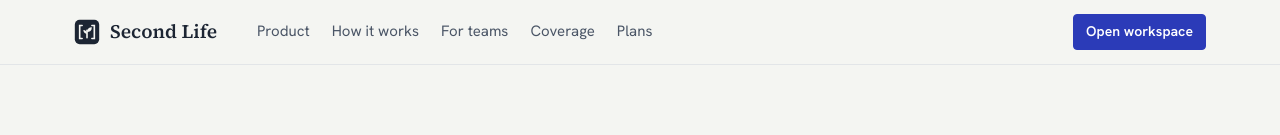
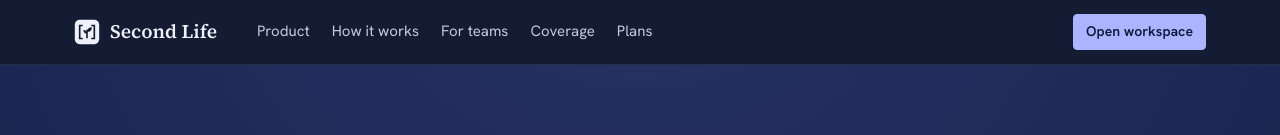
Before and after one commit to JyotbirLamba13/second-wind, a React (Vite) app: page / in a window 1280 px wide. Shown: the top 135 px of the page. Built offline with nearby package versions, Linux system fonts and the light colour scheme; no server answers.

Commit message:
Dark gradient hero and nav on the landing page

```diff
--- a/src/components/SiteChrome.tsx
+++ b/src/components/SiteChrome.tsx
@@ -1,9 +1,9 @@
 import { Link } from "react-router-dom";
 import { Brand, USPTO_PRO_BONO, USPTO_ROSTER } from "./ui";
 
-export function SiteNav() {
+export function SiteNav({ dark = false }: { dark?: boolean }) {
   return (
-    <header className="site-nav">
+    <header className={`site-nav ${dark ? "on-dark" : ""}`}>
       <div className="wrap">
         <Brand />
         <nav aria-label="Site">
--- a/src/pages/Landing.tsx
+++ b/src/pages/Landing.tsx
@@ -35,9 +35,9 @@ export function Landing() {
 
   return (
     <div className="site">
-      <SiteNav />
+      <SiteNav dark />
       <main>
-        <section className="hero">
+        <section className="hero on-dark">
           <div className="wrap">
             <div>
               <h1>See which patents stand in your way before you build.</h1>
@@ -58,7 +58,9 @@ export function Landing() {
                 patent attorney.
               </p>
             </div>
-            <HeroFigure />
+            <div className="on-light">
+              <HeroFigure />
+            </div>
           </div>
         </section>
 
--- a/src/styles.css
+++ b/src/styles.css
@@ -116,7 +116,39 @@ button.chip { cursor: pointer; }
 .site-nav nav a:hover { color: var(--ink); }
 .site-nav .spacer { flex: 1; }
 
-.hero { padding: 72px 0 56px; }
+/* Dark band for the landing hero and nav: tokens are re-pointed, so components inside keep working */
+.on-dark {
+  --ink: #eef1f8;
+  --ink-2: #c3cae0;
+  --ink-3: #98a2c0;
+  --paper: #141c33;
+  --rule: rgba(255, 255, 255, 0.28);
+  --rule-soft: rgba(255, 255, 255, 0.12);
+  --stamp: #aab4ff;
+  --stamp-ink: #10183a;
+  color: var(--ink);
+}
+.on-light {
+  --ink: #1c2533;
+  --ink-2: #4a5566;
+  --ink-3: #6e7887;
+  --paper: #f4f5f2;
+  --rule: #c9cdd2;
+  --rule-soft: #e2e5e8;
+  --stamp: #2b3bb8;
+  --stamp-ink: #ffffff;
+  color: var(--ink);
+}
+.site-nav.on-dark { background: #141c33; border-bottom-color: rgba(255, 255, 255, 0.08); }
+.hero.on-dark {
+  position: relative;
+  overflow: hidden;
+  background:
+    radial-gradient(closest-side, rgba(199, 206, 255, 0.30) 0%, rgba(139, 151, 242, 0.26) 26%, rgba(43, 59, 184, 0.20) 52%, rgba(15, 22, 48, 0) 78%) 88% 30% / 900px 700px no-repeat,
+    radial-gradient(closest-side, rgba(190, 200, 255, 0.18), rgba(76, 92, 214, 0.12) 42%, rgba(15, 22, 48, 0) 74%) 6% 95% / 800px 600px no-repeat,
+    radial-gradient(120% 140% at 50% -10%, #263266 0%, #182148 65%, #10183a 100%);
+}
+.hero { padding: 88px 0 80px; }
 .hero .wrap { display: grid; grid-template-columns: minmax(0, 1fr) minmax(0, 1.05fr); gap: 56px; align-items: center; }
 .hero h1 { font-size: clamp(2.4rem, 4.6vw, 3.6rem); font-weight: 600; max-width: 17ch; }
 .hero .lede { margin-top: 20px; font-size: 1.1875rem; color: var(--ink-2); max-width: 46ch; }
```
